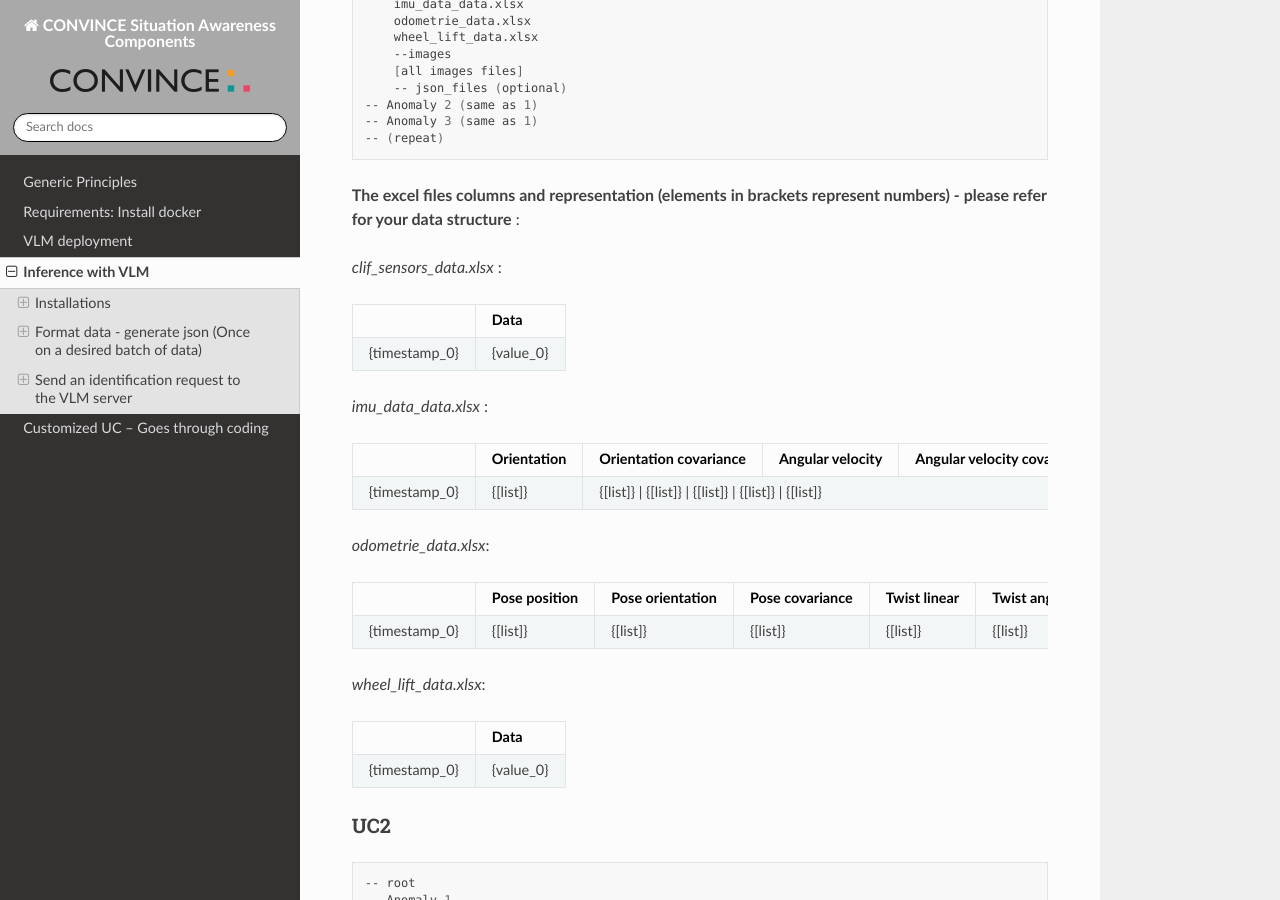
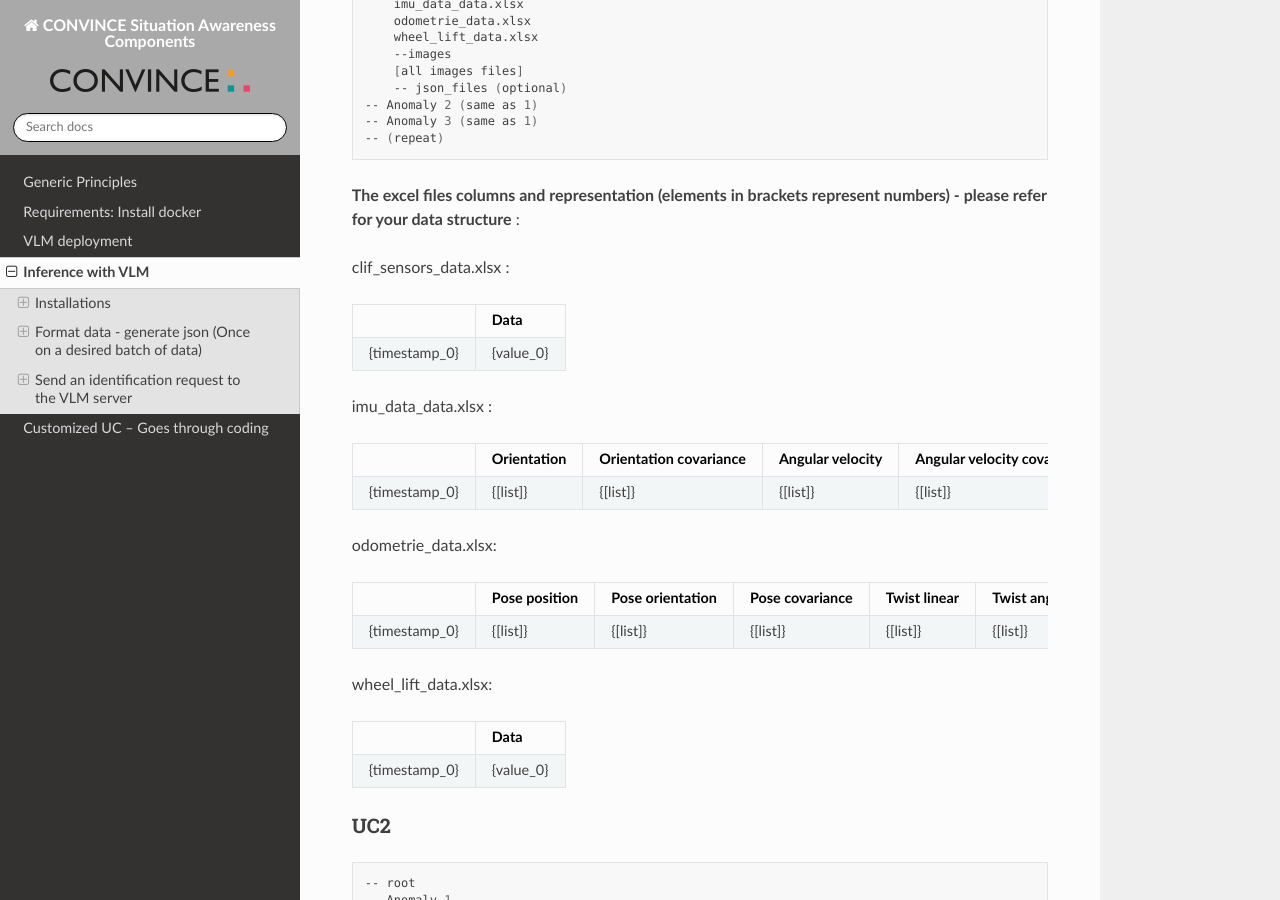
Before and after one commit to convince-project/sit-aw-aip, a Sphinx documentation site: the page built from docs/source/identification.rst, in a window 1280 px wide and 900 px high, scrolled down 1155 px. Built offline with Sphinx 7.4.7 and the Read the Docs theme 3.1.0, drawn with Linux system fonts in a browser that asks for light colours.

Commit message:
tables update

```diff
--- a/docs/source/identification.rst
+++ b/docs/source/identification.rst
@@ -69,7 +69,7 @@ UC1
 
 **The excel files columns and representation (elements in brackets represent numbers) - please refer for your data structure** :
 
-*clif_sensors_data.xlsx* :
+clif_sensors_data.xlsx :
 
 +---------------+-----------+
 |               | Data      |
@@ -78,15 +78,15 @@ UC1
 +---------------+-----------+
 
 
-*imu_data_data.xlsx* :
+imu_data_data.xlsx :
 
 +---------------+---------------+---------------------------+--------------------+-------------------------------+-----------------------+----------------------------------------+
-|               | Orientation   | Orientation covariance    | Angular velocity   | Angular velocity covariance    | Linear Acceleration   | Linear Acceleration covariance        |
+|               | Orientation   | Orientation covariance    | Angular velocity   | Angular velocity covariance   | Linear Acceleration   | Linear Acceleration covariance         |
 +===============+===============+===========================+====================+===============================+=======================+========================================+
-| {timestamp_0} | {[list]}      | {[list]}                 | {[list]}           | {[list]}                      | {[list]}              | {[list]}                                |
+| {timestamp_0} | {[list]}      | {[list]}                  | {[list]}           | {[list]}                      | {[list]}              | {[list]}                               |
 +---------------+---------------+---------------------------+--------------------+-------------------------------+-----------------------+----------------------------------------+
 
-*odometrie_data.xlsx*:
+odometrie_data.xlsx:
 
 +---------------+----------------+--------------------+------------------+---------------+----------------+------------------+
 |               | Pose position  | Pose orientation   | Pose covariance  | Twist linear  | Twist angular  | Twist covariance |
@@ -95,7 +95,7 @@ UC1
 +---------------+----------------+--------------------+------------------+---------------+----------------+------------------+
 
 
-*wheel_lift_data.xlsx*:
+wheel_lift_data.xlsx:
 
 +---------------+-----------+
 |               | Data      |
@@ -127,9 +127,9 @@ UC2
 
 **Csv file columns and representation (elements in brackets represent numbers) - please refer for your data structure**
 
-+-------------+---------------+-------------+
-| timestamp   | name          | position    |
-+=============+===============+=============+
++---------------+--------------+------------+
+| timestamp     | name         | position   |
++===============+==============+============+
 | {timestamp_0} | gripper_jaws | {value_0}  |
 +-------------+---------------+-------------+
 
```
